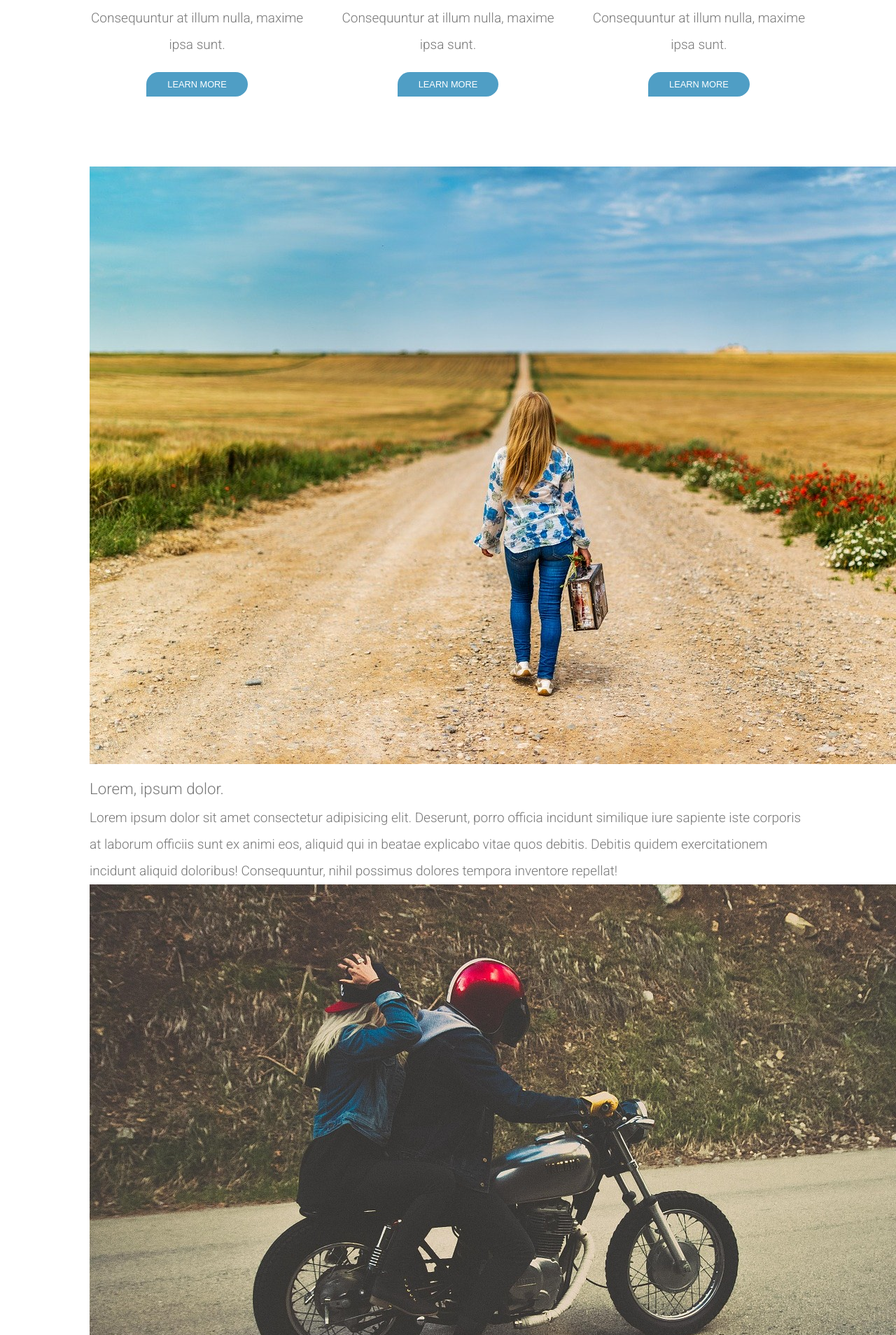
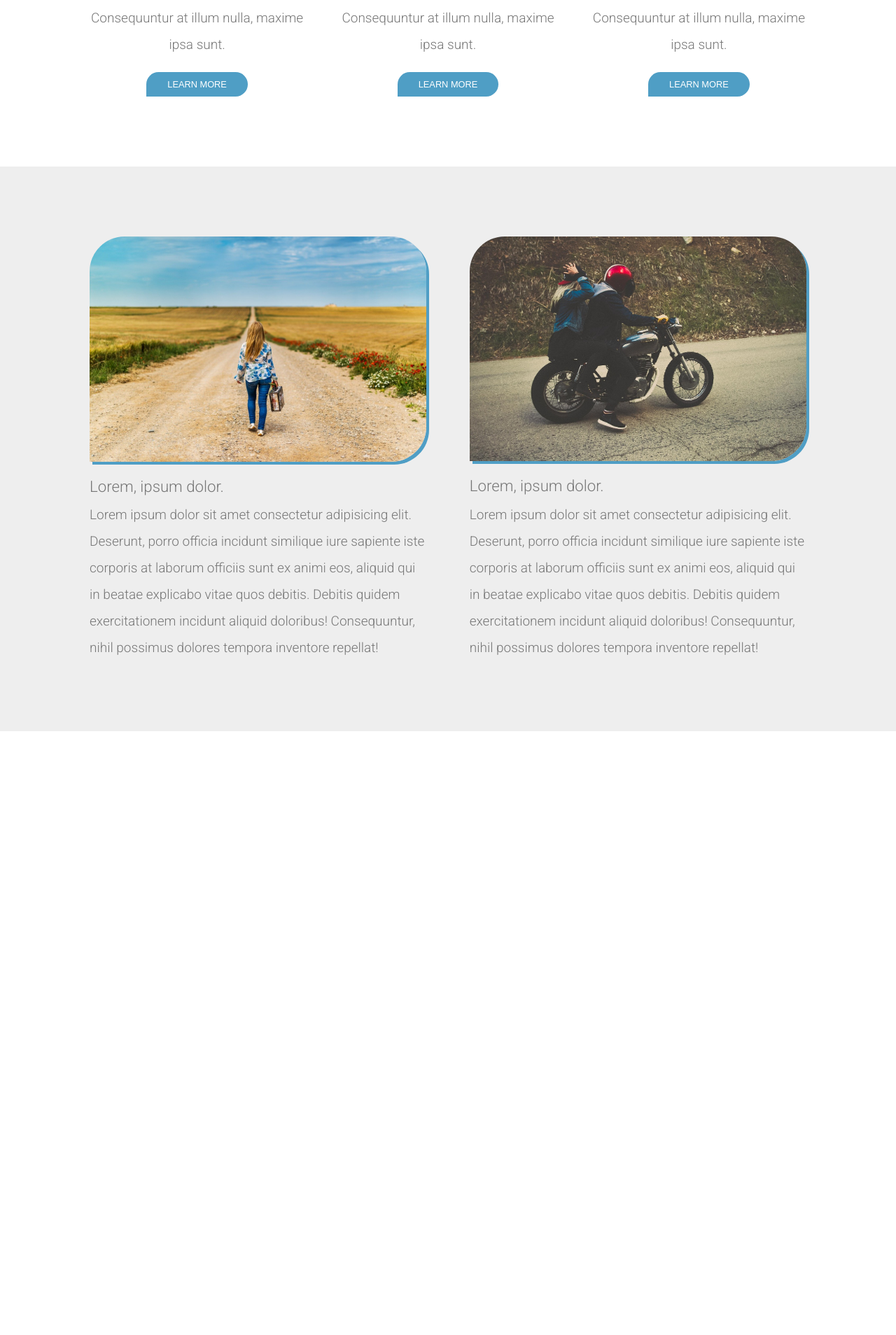
Before and after one commit to peka80/Webcon, a PHP site: page / in a window 1280 px wide; the page is wider, and only the part inside the window is pictured. Shown: the part 1167-3075 px from the top of that part at 70% size. After the commit the page ends 2212 px from the top of that part, so only its background shows below. Run offline with PHP 8.4, Linux system fonts and the light colour scheme; some libraries are stand-ins or nearby versions.

Commit message:
blog css

```diff
--- a/flex-box_radionica/website/style.css
+++ b/flex-box_radionica/website/style.css
@@ -121,3 +121,22 @@ header p {
 /******************************
             BLOG
 ******************************/
+.blog {
+  padding: var(--padding);
+  background: var(--lightGray);
+}
+
+.blog .container {
+  display: flex;
+  justify-content: space-between;
+}
+
+.blog img {
+  width: 100%;
+  border-radius: 50px 50px 50px 0;
+  box-shadow: 4px 4px var(--blue);
+}
+
+.blog .col {
+  flex: 0 0 47%;
+}
```
